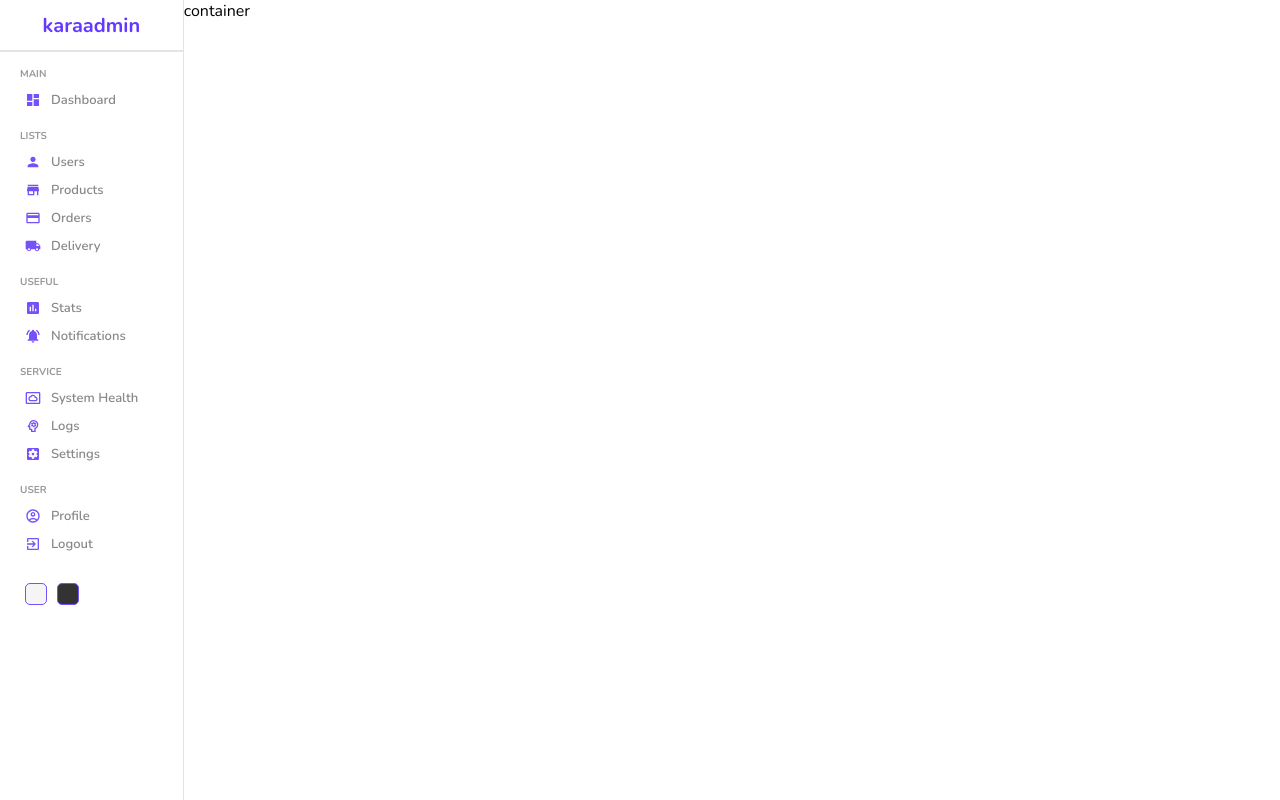
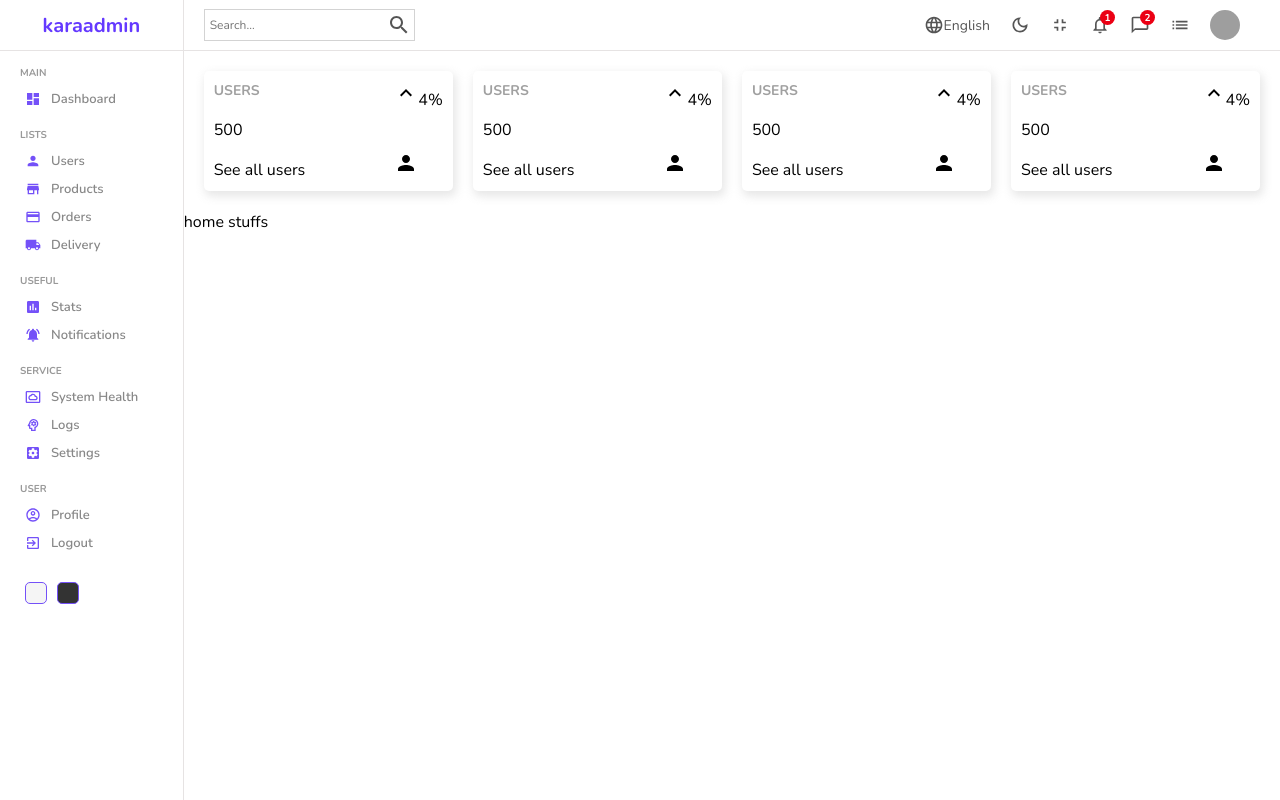
Before and after one commit to adityaaryanm4/admin-dashboard, a React (Create React App) app: page / in a window 1280 px wide. Built offline with nearby package versions, Linux system fonts and the light colour scheme; grey boxes are pictures that could not be loaded.

Commit message:
4th  commit

```diff
--- /dev/null
+++ b/src/components/navbar/Navbar.jsx
@@ -0,0 +1,35 @@
+import React from 'react'
+import "./navbar.scss"
+import SearchIcon from '@mui/icons-material/Search';
+import LanguageIcon from '@mui/icons-material/Language';
+import DarkModeOutlinedIcon from '@mui/icons-material/DarkModeOutlined';
+import FullscreenExitOutlinedIcon from '@mui/icons-material/FullscreenExitOutlined';
+import NotificationsNoneIcon from '@mui/icons-material/NotificationsNone';
+import ChatBubbleOutlineIcon from '@mui/icons-material/ChatBubbleOutline';
+import ListIcon from '@mui/icons-material/List';
+
+const Navbar = () => {
+    return (
+        <div className="navbar">
+            <div className="wrapper">
+                <div className="search">
+                    <input type="text" placeholder='Search...' />
+                    <SearchIcon />
+                </div>
+                <div className="items">
+                    <div className="item"><LanguageIcon className='icon' /><span>English</span></div>
+                    <div className="item"><DarkModeOutlinedIcon className='icon' /></div>
+                    <div className="item"><FullscreenExitOutlinedIcon className='icon' /></div>
+                    <div className="item"><NotificationsNoneIcon className='icon' /><span className="counter">1</span></div>
+                    <div className="item"><ChatBubbleOutlineIcon className='icon' /><span className="counter">2</span></div>
+                    <div className="item"><ListIcon className='icon' /></div>
+                    <div className="item">
+                        <img className="avatar" src="https://infinite-shore-80914.herokuapp.com/images/cat-modified.png" alt="cat-modified" />
+                    </div>
+                </div>
+            </div>
+        </div>
+    )
+}
+
+export default Navbar
--- /dev/null
+++ b/src/components/navbar/navbar.scss
@@ -0,0 +1,75 @@
+.navbar {
+    height: 50px;
+    border-bottom: 0.5px solid rgb(230, 227, 227);
+    display: flex;
+    align-items: center;
+    color: #555;
+    font-size: 14px;
+
+
+    .wrapper {
+        display: flex;
+        width: 100%;
+        justify-content: space-between;
+        padding: 20px;
+
+        .search {
+            display: flex;
+            border: 0.5px solid lightgray;
+            align-items: center;
+            padding: 3px;
+
+            input {
+                border: none;
+                outline: none;
+                background: transparent;
+
+                &::placeholder {
+                    font-size: 12px;
+                }
+            }
+        }
+
+        .items {
+            display: flex;
+            align-items: center;
+            justify-content: center;
+
+            .item {
+                display: flex;
+                align-items: center;
+                margin-right: 20px;
+                position: relative;
+
+                .icon {
+                    font-size: 20px;
+                    cursor: pointer;
+                }
+
+                .counter {
+                    width: 15px;
+                    height: 15px;
+                    background-color: rgb(235, 0, 20);
+                    color: white;
+                    display: flex;
+                    align-items: center;
+                    justify-content: center;
+                    border-radius: 50%;
+                    font-size: 10px;
+                    font-weight: bold;
+                    position: absolute;
+                    top: -5px;
+                    right: -5px;
+
+                }
+
+                .avatar {
+                    height: 30px;
+                    width: 30px;
+                    border-radius: 50%;
+
+                }
+            }
+        }
+    }
+}
--- a/src/components/sidebar/sidebar.scss
+++ b/src/components/sidebar/sidebar.scss
@@ -18,7 +18,8 @@
     }
 
     hr {
-        border: 0.5px solid rgb(230, 227, 227);
+        border-style: none;
+        border-bottom: 0.5px solid rgb(230, 227, 227);
         height: 0;
     }
 
--- /dev/null
+++ b/src/components/widget/Widget.jsx
@@ -0,0 +1,21 @@
+import "./widget.scss"
+import KeyboardArrowUpIcon from '@mui/icons-material/KeyboardArrowUp';
+import PersonIcon from '@mui/icons-material/Person';
+
+const Widget = () => {
+  return (
+    <div className="widget">
+      <div className="left">
+        <span className="title">USERS</span>
+        <span className="counter">500</span>
+        <span className="link">See all users</span>
+      </div>
+      <div className="right">
+        <span><KeyboardArrowUpIcon />4%</span>
+        <span><PersonIcon /></span>
+      </div>
+    </div>
+  )
+}
+
+export default Widget
--- /dev/null
+++ b/src/components/widget/widget.scss
@@ -0,0 +1,24 @@
+.widget {
+    padding: 10px;
+    height: 100px;
+    display: flex;
+    justify-content: space-between;
+    flex: 1;
+    -webkit-box-shadow: 2px 4px 10px 1px rgba(0, 0, 0, 0.47);
+    box-shadow: 2px 4px 10px 1px rgba(201, 201, 201, 0.47);
+    border-radius: 5px;
+
+    .left,
+    .right {
+        display: flex;
+        flex-direction: column;
+        justify-content: space-between;
+
+        .title{
+            font-weight: bold;
+            font-size: 14px;
+            color: rgb(160, 160, 160);
+        }
+    }
+
+}
--- a/src/pages/home/Home.jsx
+++ b/src/pages/home/Home.jsx
@@ -1,12 +1,23 @@
 import React from 'react'
+import Navbar from '../../components/navbar/Navbar'
 import Sidebar from '../../components/sidebar/Sidebar'
+import Widget from '../../components/widget/Widget'
 import "./home.scss"
 
 const Home = () => {
   return (
     <div className='home'>
         <Sidebar />
-        <div className="container">container</div>
+        <div className="homeContainer">
+          <Navbar />
+          <div className="widgets">
+            <Widget />
+            <Widget />
+            <Widget />
+            <Widget />
+          </div>
+          home stuffs
+          </div>
     </div>
   )
 }
--- a/src/pages/home/home.scss
+++ b/src/pages/home/home.scss
@@ -1,6 +1,13 @@
 .home{
     display: flex;
-    .container{
+
+    .homeContainer{
         flex: 6;
+        .widgets{
+            display: flex;
+            padding: 20px;
+            gap: 20px;
+        }
     }
+
 }
```
